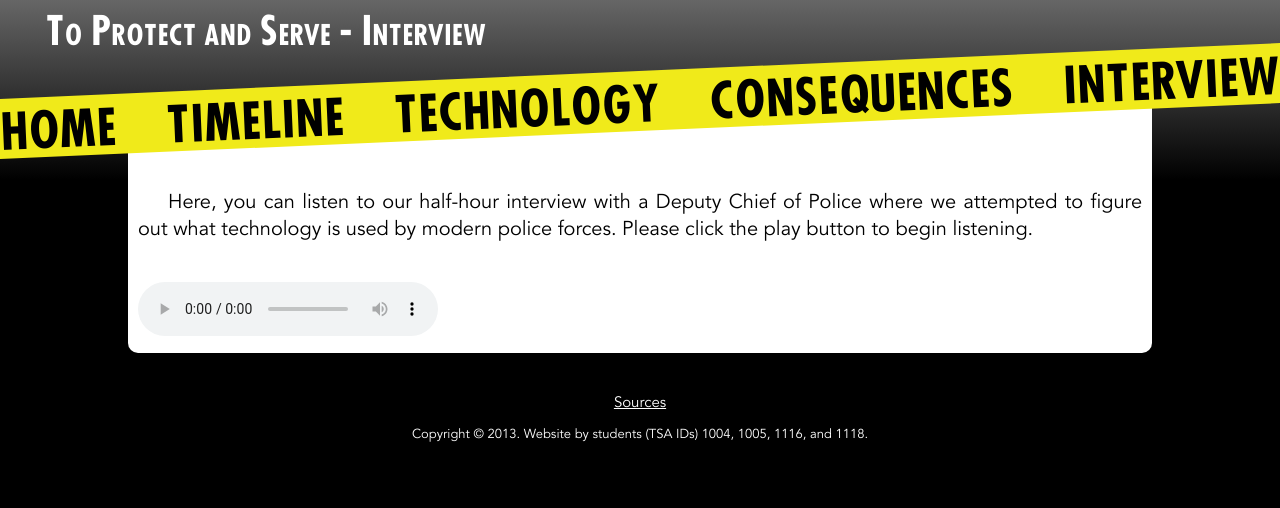
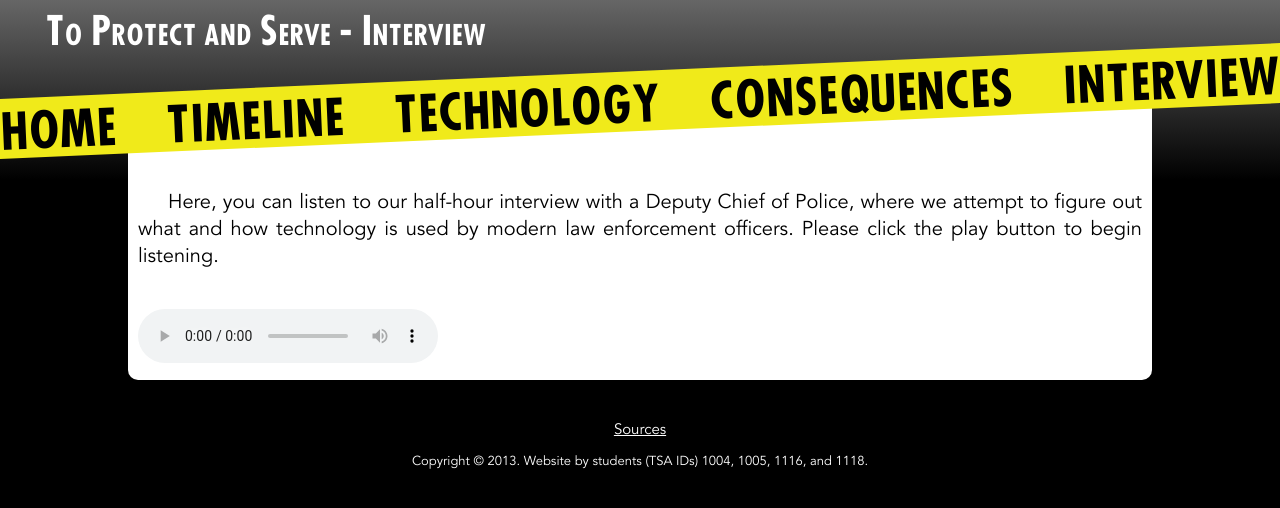
Before and after one commit to pbfy0/ToProtectAndServe, a Jekyll site: the page built from interview.html, in a window 1280 px wide. Shown: the top 508 px of the page. Built offline with Jekyll 4.4.1, drawn with Linux system fonts in a browser that asks for light colours.

Commit message:
Update interview.html

```diff
--- a/interview.html
+++ b/interview.html
@@ -2,7 +2,7 @@
 layout: default
 title: Interview
 ---
-<p style="margin-bottom: 2em">Here, you can listen to our half-hour interview with a Deputy Chief of Police where we attempted to figure out what technology is used by modern police forces. Please click the play button to begin listening.</p>
+<p style="margin-bottom: 2em">Here, you can listen to our half-hour interview with a Deputy Chief of Police, where we attempt to figure out what and how technology is used by modern law enforcement officers. Please click the play button to begin listening. </p>
 <audio controls="controls">
  <source src="interview/Interview.mp3" type="audio/mpeg" />
  <source src="interview/Interview.ogg" type="audio/ogg" />
```
